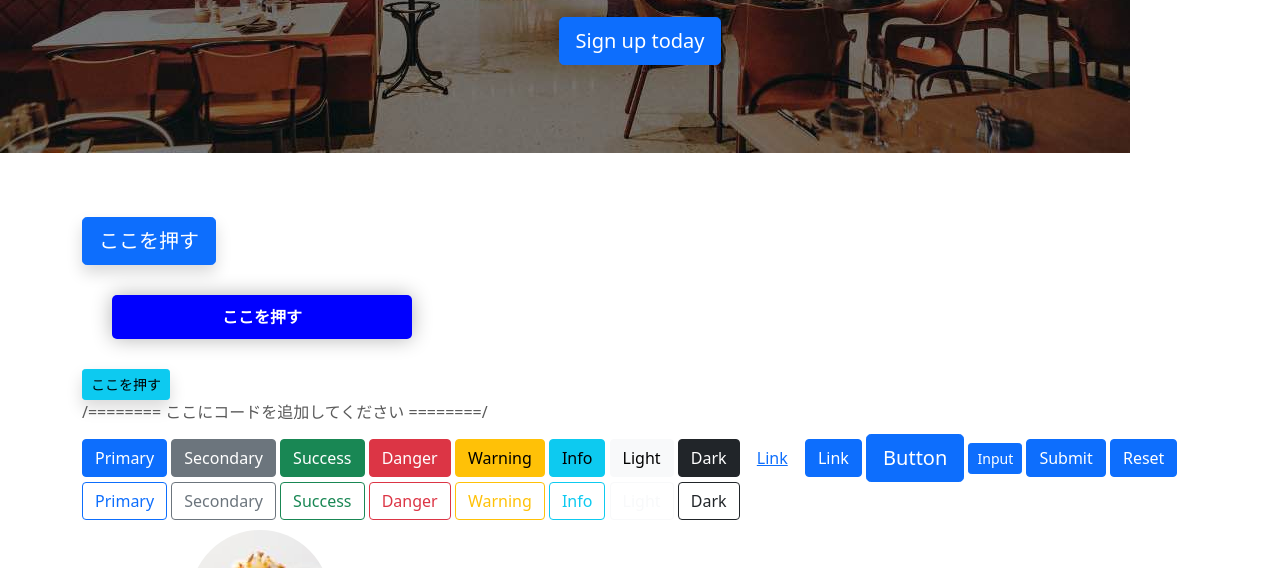
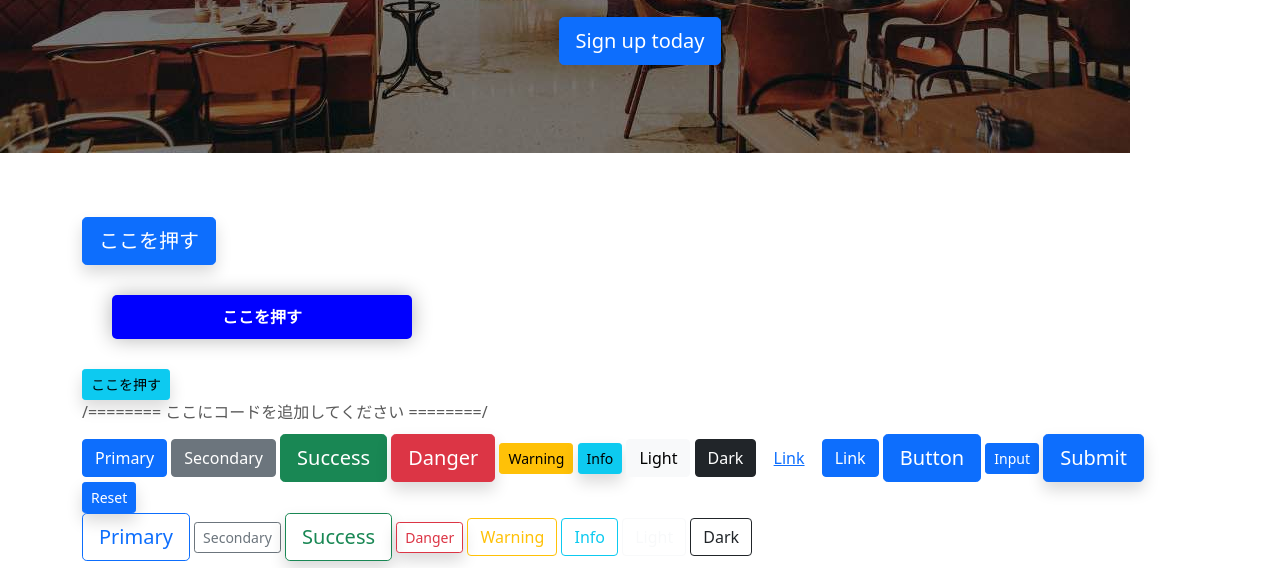
Before and after one commit to ulzu-collab/bootstrap-basic-kadai, a plain HTML site: page kadai_004/index_for_student.html in a window 1280 px wide. Shown: the part 359-927 px from the top of the page. Drawn offline with nearby package versions, Linux system fonts and the light colour scheme.

Commit message:
ボタンの見た目を変化させるクラス名を追加

```diff
--- a/kadai_004/index_for_student.html
+++ b/kadai_004/index_for_student.html
@@ -79,10 +79,10 @@
        <div id="btn-kadai">
         <button type="button" class="btn btn-primary">Primary</button>
         <button type="button" class="btn btn-secondary">Secondary</button>
-        <button type="button" class="btn btn-success">Success</button>
-        <button type="button" class="btn btn-danger">Danger</button>
-        <button type="button" class="btn btn-warning">Warning</button>
-        <button type="button" class="btn btn-info">Info</button>
+        <button type="button" class="btn btn-success btn-lg">Success</button>
+        <button type="button" class="btn btn-danger btn-lg shadow">Danger</button>
+        <button type="button" class="btn btn-warning btn-sm">Warning</button>
+        <button type="button" class="btn btn-info btn-sm shadow">Info</button>
         <button type="button" class="btn btn-light">Light</button>
         <button type="button" class="btn btn-dark">Dark</button>
 
@@ -91,13 +91,13 @@
        <a class="btn btn-primary" href="#" role="button">Link</a>
       <button class="btn btn-primary btn-lg" type="submit">Button</button>
       <input class="btn btn-primary btn-sm" type="button" value="Input">
-      <input class="btn btn-primary" type="submit" value="Submit">
-      <input class="btn btn-primary" type="reset" value="Reset"><br>
+      <input class="btn btn-primary btn-lg shadow" type="submit" value="Submit">
+      <input class="btn btn-primary btn-sm shadow" type="reset" value="Reset"><br>
 
-      <button type="button" class="btn btn-outline-primary">Primary</button>
-      <button type="button" class="btn btn-outline-secondary">Secondary</button>
-      <button type="button" class="btn btn-outline-success">Success</button>
-      <button type="button" class="btn btn-outline-danger">Danger</button>
+      <button type="button" class="btn btn-outline-primary btn-lg">Primary</button>
+      <button type="button" class="btn btn-outline-secondary btn-sm">Secondary</button>
+      <button type="button" class="btn btn-outline-success btn-lg shadow">Success</button>
+      <button type="button" class="btn btn-outline-danger btn-sm shadow">Danger</button>
       <button type="button" class="btn btn-outline-warning">Warning</button>
       <button type="button" class="btn btn-outline-info">Info</button>
       <button type="button" class="btn btn-outline-light">Light</button>
```
